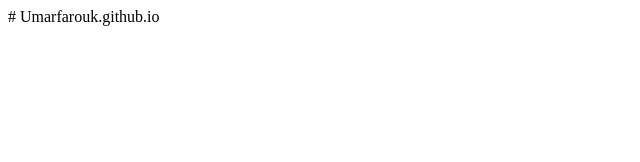
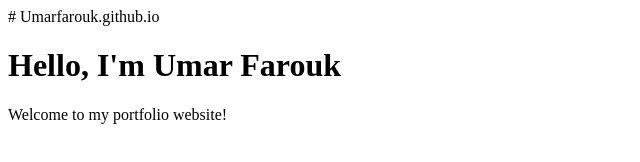
Before and after one commit to farouK000000/Umarfarouk.github.io, a plain HTML site: page index.html in a window 1280 px wide. Shown: the whole page, without its empty margins (0-640 px from the left). Drawn offline with Linux system fonts and the light colour scheme.

Commit message:
Update index.html

```diff
--- a/index.html
+++ b/index.html
@@ -1 +1,13 @@
 # Umarfarouk.github.io
+<!DOCTYPE html>
+<html>
+<head>
+  <title>My Portfolio</title>
+  <meta charset="UTF-8">
+  <link rel="stylesheet" href="style.css">
+</head>
+<body>
+  <h1>Hello, I'm Umar Farouk</h1>
+  <p>Welcome to my portfolio website!</p>
+</body>
+</html>
```
